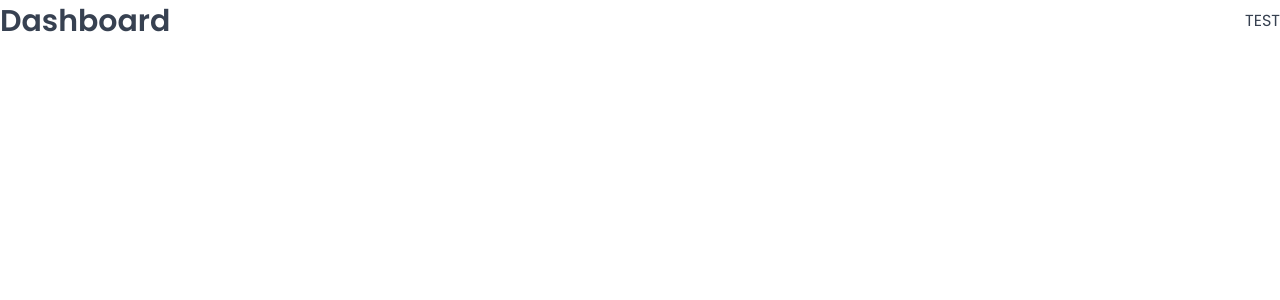
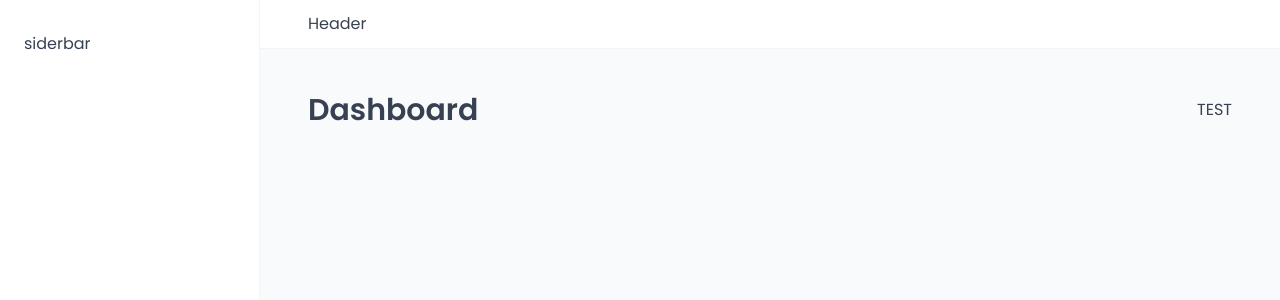
Before and after one commit to milindpawar007/the-taj-palace, a React (Vite) app: page /dashboard in a window 1280 px wide. Shown: the top 300 px of the page. Built offline with nearby package versions, Linux system fonts and the light colour scheme; a web font is replaced by a local one.

Commit message:
sidebar header basic layout is added

```diff
--- a/src/App.jsx
+++ b/src/App.jsx
@@ -8,6 +8,7 @@
 import Login from './pages/Login'
 import PageNotFound from './pages/PageNotFound'
 import GlobalStyles from './styles/GlobalStyles'
+import AppLayout from "./ui/AppLayout"
 function App() {
 
   return (
@@ -15,6 +16,8 @@
       <GlobalStyles />
       <BrowserRouter>
         <Routes>
+          <Route element={<AppLayout />}>
+
             <Route index element={<Navigate reaplace to='dashboard' />} />
             <Route path='dashboard' element={<Dashboard />} />
             <Route path='bookings' element={<Bookings />} />
@@ -22,6 +25,9 @@
             <Route path='users' element={<Users />} />
             <Route path='settings' element={<Settings />} />
             <Route path='account' element={<Account />} />
+
+          </Route>
+
           <Route path='login' element={<Login />} />
           <Route path='*' element={<PageNotFound />} />
         </Routes>
--- /dev/null
+++ b/src/ui/AppLayout.jsx
@@ -0,0 +1,33 @@
+import React from 'react'
+import { Outlet } from 'react-router-dom'
+import Sidebar from './Sidebar'
+import Header from './Header'
+import styled from 'styled-components'
+
+const StylesAppLayout = styled.div`
+    display: grid;
+    grid-template-columns: 26rem 1fr;
+    grid-template-rows: auto 1fr;
+    height: 100vh;
+`
+
+
+const Main = styled.main`
+   background-color: var(--color-grey-50);
+    padding: 4rem 4.8rem 6.4rem;
+`
+
+function AppLayout() {
+    return (
+        <StylesAppLayout>
+            <Header />
+            <Sidebar />
+            <Main>
+                <Outlet />
+            </Main>
+
+        </StylesAppLayout>
+    )
+}
+
+export default AppLayout
--- /dev/null
+++ b/src/ui/Header.jsx
@@ -0,0 +1,19 @@
+import React from 'react'
+import styled from 'styled-components'
+
+
+const StylesHeader = styled.header`
+
+    background-color: var(--color-grey-0);;
+    padding: 1.2rem 4.8rem;
+    border-bottom:  1px solid var(--color-grey-100);
+`
+function Header() {
+    return (
+        <StylesHeader>
+            Header
+        </StylesHeader>
+    )
+}
+
+export default Header
--- /dev/null
+++ b/src/ui/Sidebar.jsx
@@ -0,0 +1,19 @@
+import React from 'react'
+import styled from 'styled-components'
+
+
+const StylesSidebar = styled.aside`
+   background-color: var(--color-grey-0);
+   padding: 3.2rem 2.4rem;
+   border-right: 1px solid var(--color-grey-100);
+   grid-row: 1/-1 ;
+`
+function Sidebar() {
+    return (
+        <StylesSidebar>
+            siderbar
+        </StylesSidebar>
+    )
+}
+
+export default Sidebar
```
Lines whose indentation alone changed are shown as unchanged.
